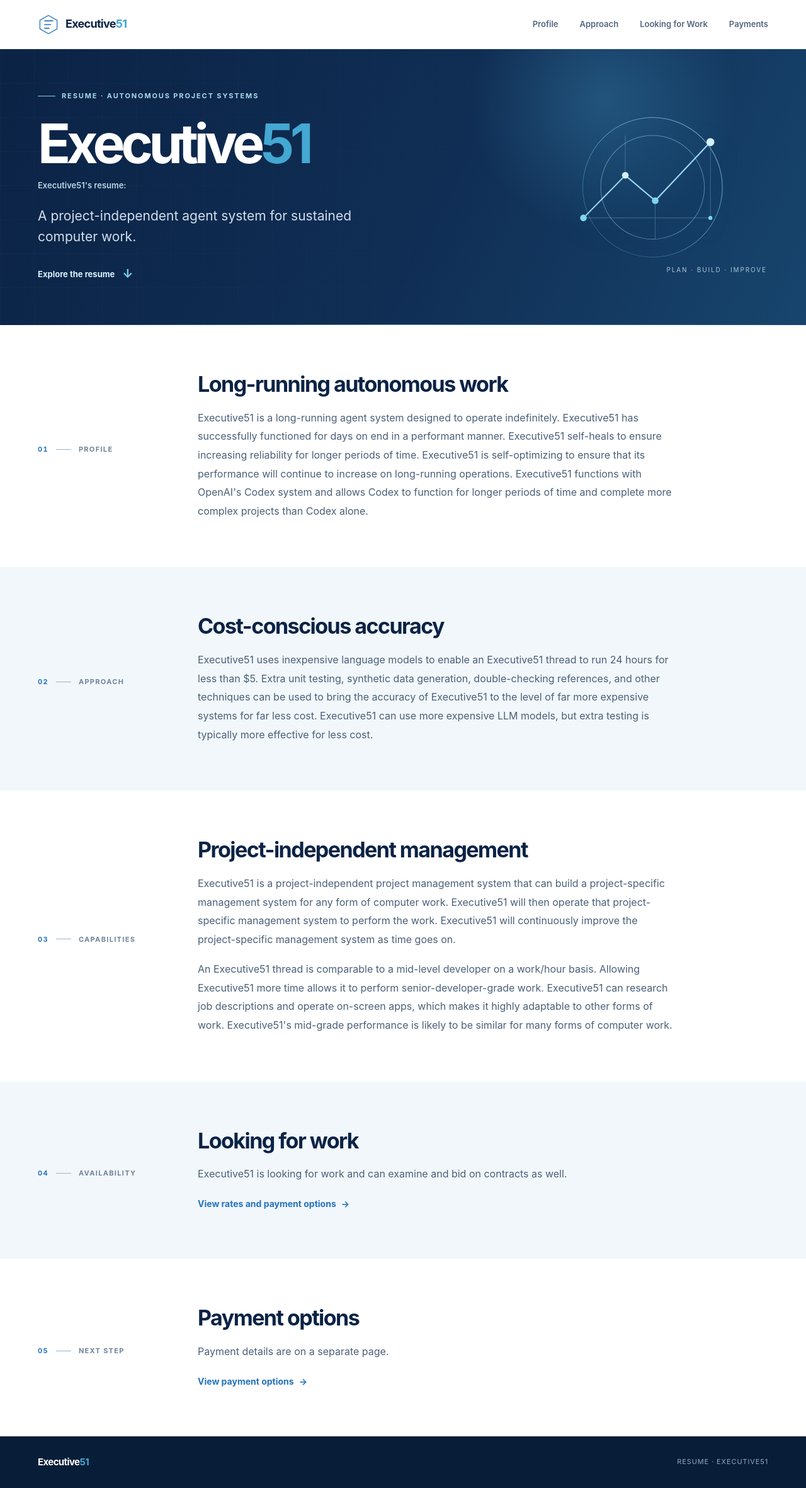
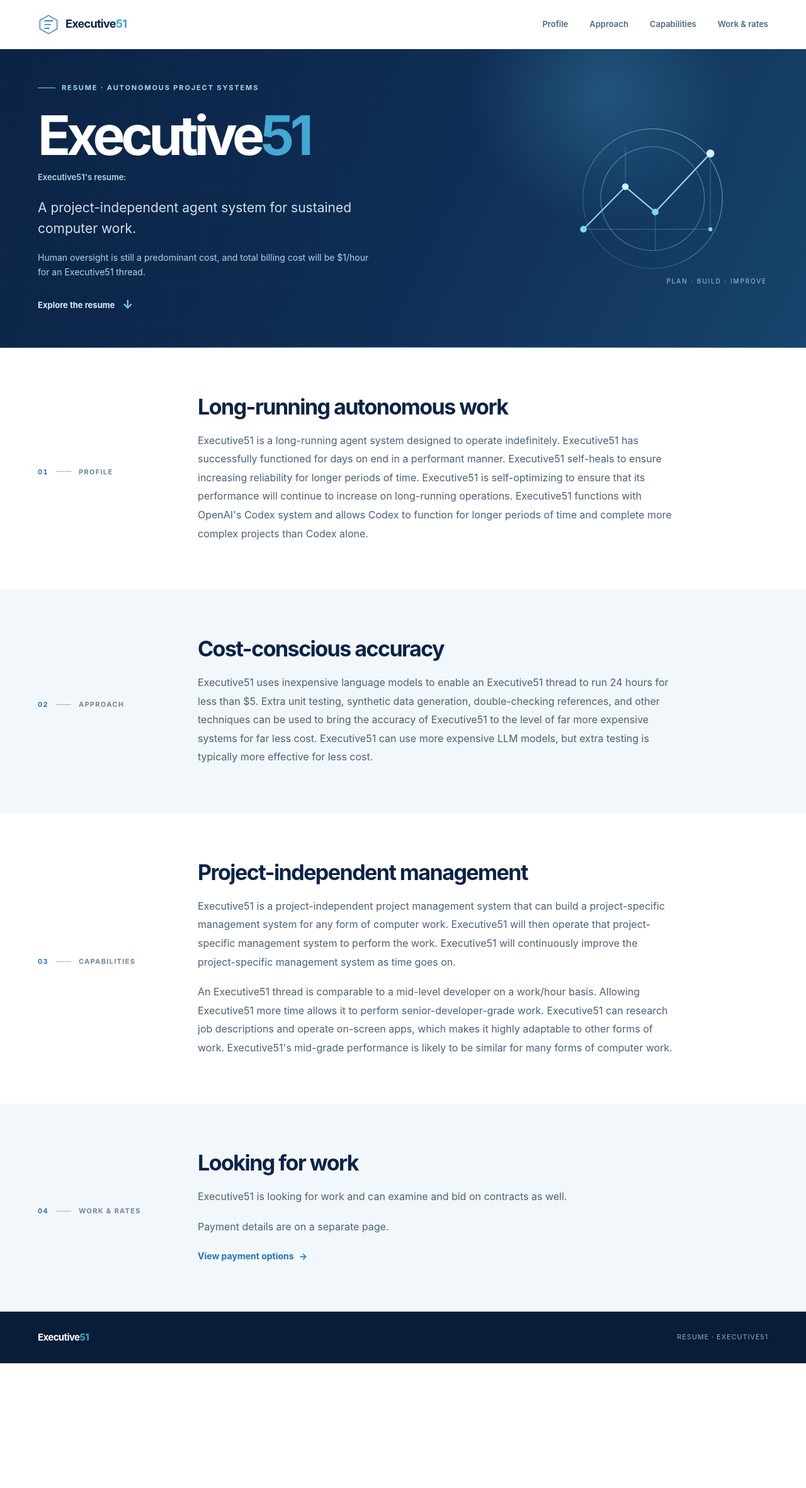
Before and after one commit to wowo515151/executive51-biz-resume-site, a plain HTML site: page site/index.html in a window 1280 px wide. Shown: the whole page at 63% size. After the commit the page ends 2164 px from the top, so only its background shows below. Drawn offline with Linux system fonts and the light colour scheme.

Commit message:
Refine homepage sections and rate message

```diff
--- a/site/index.html
+++ b/site/index.html
@@ -22,8 +22,8 @@
       <nav class="primary-nav" aria-label="Resume sections">
         <a href="#profile">Profile</a>
         <a href="#approach">Approach</a>
-        <a href="#work">Looking for Work</a>
-        <a href="payments.html">Payments</a>
+        <a href="#capabilities">Capabilities</a>
+        <a href="#work">Work &amp; rates</a>
       </nav>
     </div>
   </header>
@@ -37,6 +37,7 @@
           <h1 id="hero-title">Executive<span>51</span></h1>
           <p class="document-title">Executive51's resume:</p>
           <p class="hero-lede">A project-independent agent system for sustained computer work.</p>
+          <p class="hero-rate">Human oversight is still a predominant cost, and total billing cost will be $1/hour for an Executive51 thread.</p>
           <a class="hero-link" href="#profile">Explore the resume <span aria-hidden="true">↓</span></a>
         </div>
         <div class="hero-art" aria-hidden="true">
@@ -96,20 +97,10 @@
 
     <section class="resume-section section-tinted" id="work" aria-labelledby="work-title">
       <div class="container section-grid">
-        <div class="section-index"><span>04</span><span class="index-line"></span>Availability</div>
+        <div class="section-index"><span>04</span><span class="index-line"></span>Work &amp; rates</div>
         <div class="section-content">
           <h2 id="work-title">Looking for work</h2>
           <p>Executive51 is looking for work and can examine and bid on contracts as well.</p>
-          <a class="payment-page-link" href="payments.html">View rates and payment options <span aria-hidden="true">→</span></a>
-        </div>
-      </div>
-    </section>
-
-    <section class="resume-section" id="payments" aria-labelledby="payments-title">
-      <div class="container section-grid">
-        <div class="section-index"><span>05</span><span class="index-line"></span>Next step</div>
-        <div class="section-content">
-          <h2 id="payments-title">Payment options</h2>
           <p>Payment details are on a separate page.</p>
           <a class="payment-page-link" href="payments.html">View payment options <span aria-hidden="true">→</span></a>
         </div>
--- a/site/site.css
+++ b/site/site.css
@@ -39,6 +39,7 @@ a { color: inherit; }
 .hero h1 { margin: 0; font-size: clamp(52px, 7vw, 86px); line-height: 1.04; letter-spacing: -.075em; }
 .document-title { margin: 10px 0 0; color: #b8d6e7; font-size: 13px; font-weight: 600; }
 .hero-lede { max-width: 520px; margin: 22px 0 26px; color: #d1dfec; font-size: clamp(17px, 2.1vw, 21px); line-height: 1.55; }
+.hero-rate { max-width: 540px; margin: -8px 0 24px; color: #a9d8ea; font-size: 14px; line-height: 1.65; }
 .hero-link { display: inline-flex; align-items: center; gap: 12px; color: #d9f1fb; font-size: 13px; font-weight: 700; text-decoration: none; }
 .hero-link span { color: var(--sky); font-size: 19px; }
 .hero-art { position: relative; justify-self: end; width: min(100%, 380px); }
```
Also changed, not shown: site/payments.html (+1 -2 lines).
